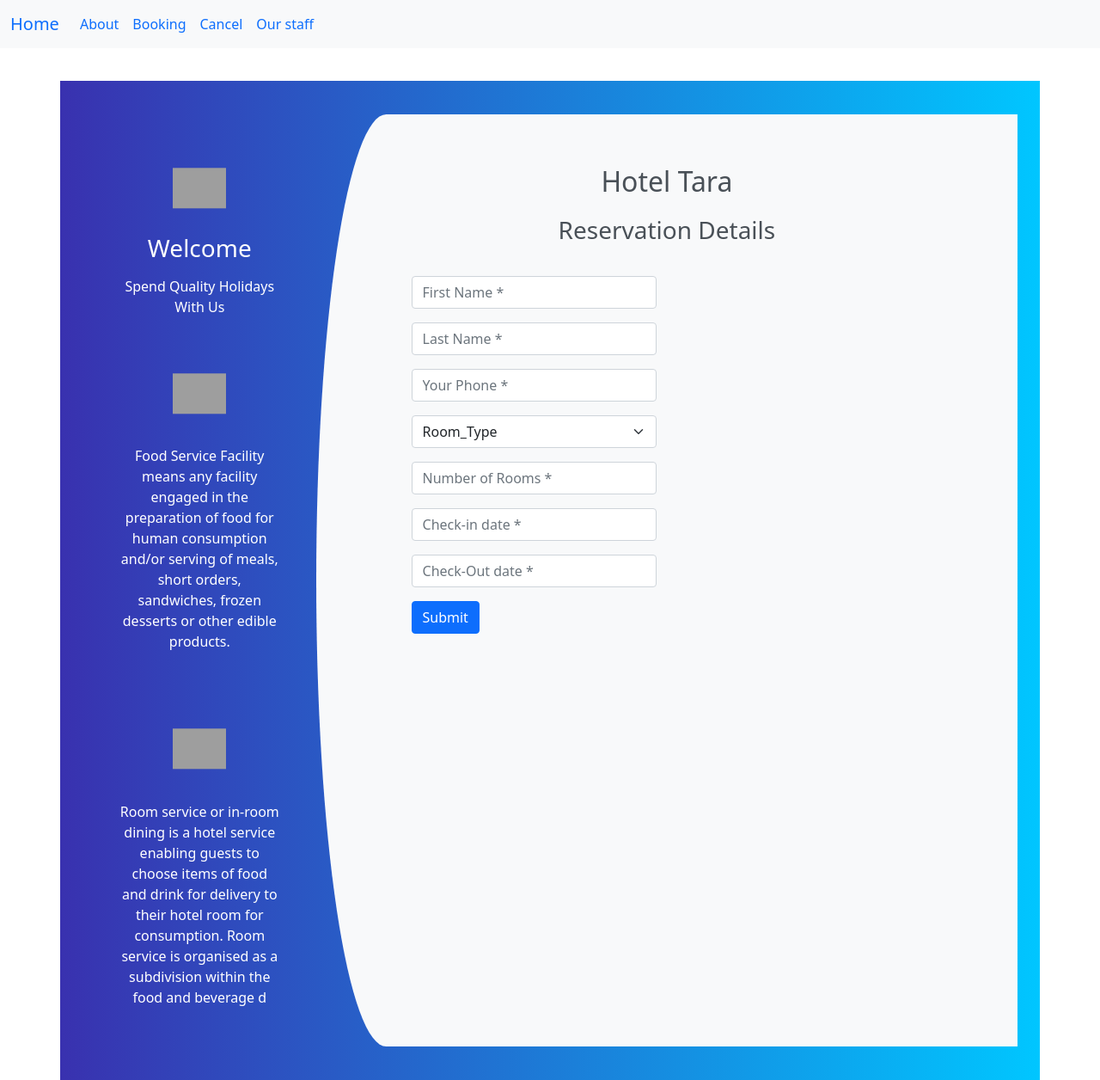
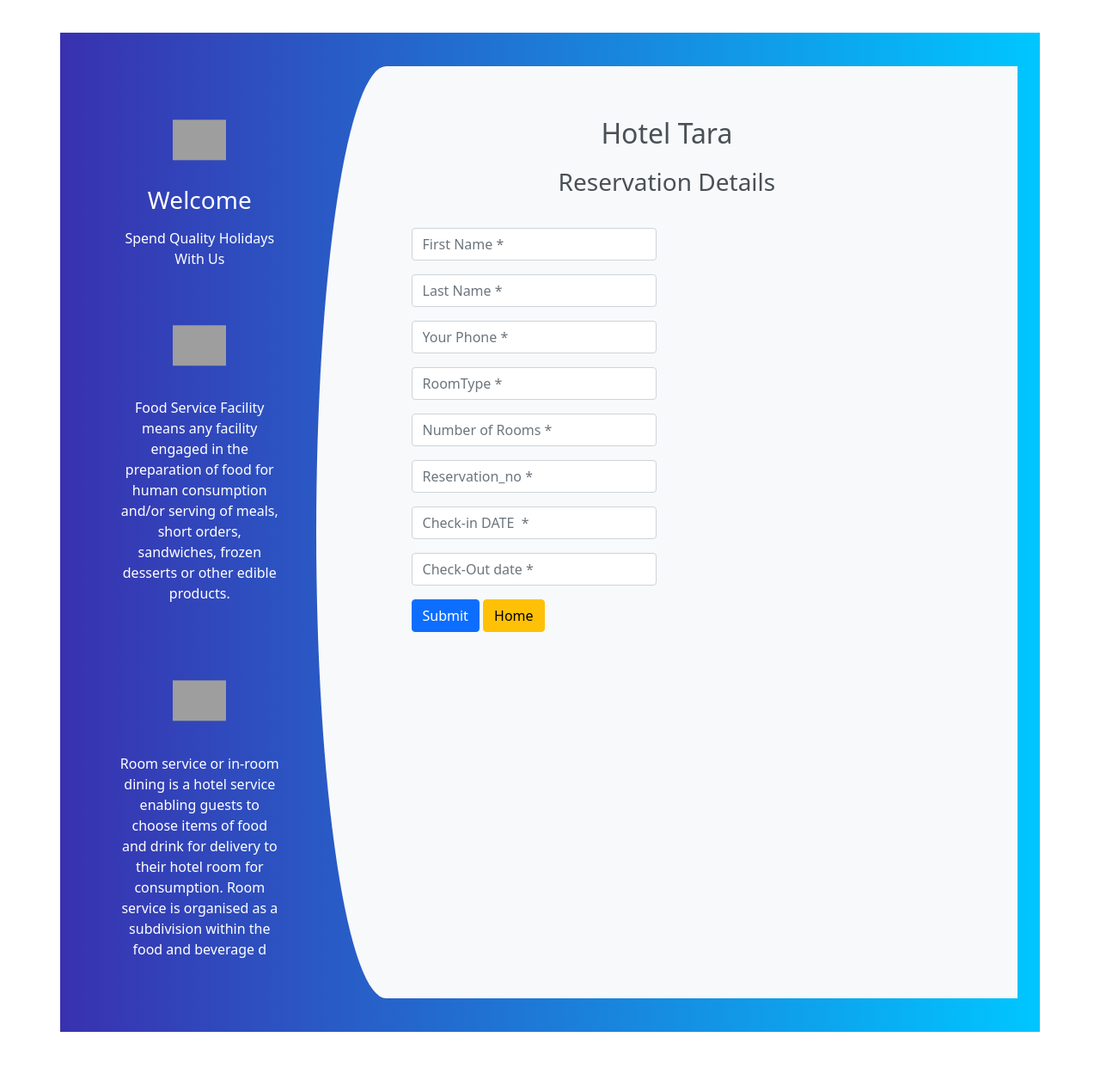
Before and after one commit to Rathod46/tara_hotel, a PHP site: page /book.php in a window 1280 px wide. Shown: the whole page at 86% size. After the commit the page ends 1200 px from the top, so only its background shows below. Run offline with PHP 8.4, Linux system fonts and the light colour scheme; some libraries are stand-ins or nearby versions; grey boxes are pictures that could not be loaded.

Commit message:
Add files via upload

```diff
--- a/About.php
+++ b/About.php
@@ -98,7 +98,7 @@ include 'dbconnect.php';
     <div class="container">
         <div class="col-md-12">
             <div class="media-container-row">
-                <div class="mbr-figure" style="width: 100%;">
+                <div class="mbr-figure" style="width: 50%;">
                     <img src="https://images.unsplash.com/photo-1551882547-ff40c63fe5fa?ixlib=rb-1.2.1&ixid=MnwxMjA3fDB8MHxzZWFyY2h8MXx8aG90ZWxzfGVufDB8fDB8fA%3D%3D&w=1000&q=80" width="1000" height="500">
                 </div>
 
--- a/book.php
+++ b/book.php
@@ -1,50 +1,6 @@
 <?php
 include 'dbconnect.php';
-// error_reporting(0);
-$popup = false;
-
-if ($_SERVER["REQUEST_METHOD"] == "POST") {
-    $showAlert = false;
-
-    include 'dbconnect.php';
-    $Fname = $_POST["Fname"];
-    $Lname = $_POST["Lname"];
-    $phoneno = $_POST["phoneno"];
-    $Roomtype = $_POST["RoomType"];
-    $Number_of_Rooms = $_POST["NumberofRooms"];
-    $Checkin = $_POST["CheckinDATE"];
-    $Checkout = $_POST["CheckOutDATE"];
-
-    $sql = "INSERT INTO `customer` ( `FNAME`, `LNAME`, `PHONENO`) VALUES ( '$Fname', '$Lname', '$phoneno');";
-    $sql1 = "SELECT `RESERVATION_NO` FROM `CUSTOMER` WHERE `FNAME` = '$Fname' AND `LNAME` = '$Lname';";
-    $sql2 = "SELECT `PRICE` FROM AVAIL WHERE `ROOMTYPE` = '$Roomtype';";
-    $result = mysqli_query($conn, $sql);
-    $result1 = mysqli_query($conn, $sql1);
-    $result2 = mysqli_query($conn, $sql2);
-    $row1 = mysqli_fetch_assoc($result1);
-    $row2 = mysqli_fetch_assoc($result2);
-    $reservation_no = $row1['RESERVATION_NO'];
-    $payment = $row2['PRICE'];
-    $sql3 = "UPDATE `CUSTOMER` SET `PAYMENT` = '$payment' WHERE `RESERVATION_NO` = '$reservation_no';";
-    $sql4 = "INSERT INTO `book` (`SNO`, `ROOMTYPE`,`RESERVATION_NO`, `NUMBER_OF_ROOMS`, `CHECKIN`, `CHECKOUT`) VALUES (NULL, '$Roomtype','$reservation_no', '$Number_of_Rooms','$Checkin','$Checkout');";
-    $result3 = mysqli_query($conn, $sql3);
-    $result4 = mysqli_query($conn, $sql4);
-    if ($result && $result2 && $result1 && $result3 && $result3) {
-        $popup = true;
-        echo '<div class="alert alert-success alert-dismissible fade show" role="alert">
-        <strong>Success!!!!!!!</strong> Submitted Check Your Payment details below
-        <button type="button" class="btn-close" data-bs-dismiss="alert" aria-label="Close"></button>
-        </div>';
-    } else {
-        echo '<div class="alert alert-warning alert-dismissible fade show" role="alert">
-        <strong>Warning!!!!!!!</strong> Invalid
-        <button type="button" class="btn-close" data-bs-dismiss="alert" aria-label="Close"></button>
-        </div>';
-    }
-}
-
-
-
+error_reporting(0);
 ?>
 
 <!DOCTYPE html>
@@ -66,39 +22,28 @@ if ($_SERVER["REQUEST_METHOD"] == "POST") {
 </head>
 
 <body>
-    <header>
-        <nav class="navbar navbar-expand-lg navbar-primary bg-light">
-            <div class="container-fluid">
-                <a class="navbar-brand" href="index.php">Home</a>
-                <button class="navbar-toggler" type="button" data-bs-toggle="collapse" data-bs-target="#navbarSupportedContent" aria-controls="navbarSupportedContent" aria-expanded="false" aria-label="Toggle navigation">
-                    <span class="navbar-toggler-icon"></span>
-                </button>
-                <div class="collapse navbar-collapse" id="navbarSupportedContent">
-                    <ul class="navbar-nav me-auto mb-2 mb-lg-0">
-                        <li class="nav-item">
-                            <a class="nav-link active" aria-current="page" href="about.php">About</a>
-                        </li>
-                        <li class="nav-item">
-                            <a class="nav-link active" aria-current="page" href="book.php">Booking</a>
-                        </li>
-                        <li class="nav-item dropdown">
 
-                        </li>
-                        <li class="nav-item">
-                            <a class="nav-link active" aria-current="page" href="cancel.php">Cancel</a>
-                        </li>
-                        <li class="nav-item">
-                            <a class="nav-link active" aria-current="page" href="staff.php">Our staff</a>
-                        </li>
-                    </ul>
-                </div>
-            </div>
-        </nav>
-    </header>
 
     <main>
         <div class="container register">
 
+            <div class="modal fade" id="exampleModal" tabindex="-1" aria-labelledby="exampleModalLabel" aria-hidden="true">
+                <div class="modal-dialog">
+                    <div class="modal-content">
+                        <div class="modal-header">
+                            <h5 class="modal-title" id="exampleModalLabel">Modal title</h5>
+                            <button type="button" class="btn-close" data-bs-dismiss="modal" aria-label="Close"></button>
+                        </div>
+                        <div class="modal-body">
+                            ...
+                        </div>
+                        <div class="modal-footer">
+                            <button type="button" class="btn btn-secondary" data-bs-dismiss="modal">Close</button>
+                            <button type="button" class="btn btn-primary">Save changes</button>
+                        </div>
+                    </div>
+                </div>
+            </div>
             <div class="row">
                 <div class="col-md-3 register-left">
                     <img src="https://image.ibb.co/n7oTvU/logo_white.png" alt="" />
@@ -112,37 +57,56 @@ if ($_SERVER["REQUEST_METHOD"] == "POST") {
                 </div>
                 <div class="col-md-9 register-right">
 
+
                     <div class="container">
-                        <div class="modal fade" id="exampleModal" tabindex="-1" aria-labelledby="exampleModalLabel" aria-hidden="true">
-                            <div class="modal-dialog">
-                                <div class="modal-content">
-                                    <div class="modal-header bg-info bg-opacity-25 bg-gradient ">
-                                        <h5 class="modal-title " id="exampleModalLabel">Reservation Details</h5>
-                                        <button type="button" class="btn-close" data-bs-dismiss="modal" aria-label="Close"></button>
-                                    </div>
-                                    <div class="modal-body">
 
-                                        <?php
-                                        if ($popup) {
-                                            echo '<div class="container h5 mb-3">
-                                            Payment : '.$payment.'
-                                        </div>
-                                        <div class="container h5">
-                                            Reservation No : '.$reservation_no.'
-                                        </div>
-                                        <div class="text-center mt-2">
-                                           please note your reservation no for future reference
-                                        </div>';
-                                        }
-                                        ?>
-                                    </div>
-                                    <div class="modal-footer">
-                                        <button type="button" class="btn btn-secondary" data-bs-dismiss="modal">Close</button>
-                                    </div>
-                                </div>
-                            </div>
-                        </div>
                         <form action="/tara_hotel/book.php" method="POST">
+                            <?php
+                            if ($_SERVER["REQUEST_METHOD"] == "POST") {
+                                $showAlert = false;
+
+                                include 'dbconnect.php';
+                                $Fname = $_POST["Fname"];
+                                $Lname = $_POST["Lname"];
+                                $Address1 = $_POST["Address1"];
+                                $Address2 = $_POST["Address2"];
+                                $City = $_POST["City"];
+                                $State = $_POST["State"];
+                                $Roomno = $_POST["Roomno"];
+                                $Pincode = $_POST["Pincode"];
+                                $RoomPreference = $_POST["RoomPreference*"];
+                                $gender = $_POST["gender"];
+                                $email = $_POST["email"];
+                                $password = $_POST["password"];
+                                $cpassword = $_POST["cpassword"];
+                                $phoneno = $_POST["phoneno"];
+                                $Question = $_POST["Question"];
+                                $answer = $_POST["answer"];
+                                $Arrivaldate = $_POST["Arrivaldate"];
+                                $checkintime = $_POST["checkintime"];
+                                $checkouttime = $_POST["checkouttime"];
+                                $Departuretime = $_POST["Departuretime"];
+                                $Adults = $_POST["Adults"];
+                                $Children = $_POST["Children"];
+
+                                $sql = "INSERT INTO `reservation_details` (`First_name`, `Last_name`, `Address_1`, `Address_2`, `City`, `State`, `Room_no`, `Pin_code`, `Room_preference`, `gender`, `Email_ID`, `Password`, `conferm_Password`, `Phone_no`, `Question`, `Answer`, `Arrival_date`, `Check_in_time`, `Check_out_time`, `Departure_date`, `Adults`, `Children`) VALUES ('$Fname', '$Lname', '$Address1', '$Address2', '$City', '$State', '$Roomno', '$Pincode', '$RoomPreference', '$gender', '$email', '$password', '$cpassword', '$phoneno', '$Question', '$answer', '$Arrivaldate', '$checkintime', '$checkouttime', '$Departuretime', '$Adults', '$Children');";
+                                $result = mysqli_query($conn, $sql);
+                                if ($result) {
+                                    echo '<div class="alert alert-success alert-dismissible fade show" role="alert">
+                                    <strong>Success!!!!!!!</strong> Submitted
+                                    <button type="button" class="btn-close" data-bs-dismiss="alert" aria-label="Close"></button>
+                                    </div>';
+                                } else {
+                                    echo '<div class="alert alert-warning alert-dismissible fade show" role="alert">
+                                    <strong>Warning!!!!!!!</strong> Invalid
+                                    <button type="button" class="btn-close" data-bs-dismiss="alert" aria-label="Close"></button>
+                                    </div>';
+                                }
+                            }
+
+
+
+                            ?>
 
                             <h2 class="register-heading">Hotel Tara</h2>
                             <br>
@@ -152,81 +116,107 @@ if ($_SERVER["REQUEST_METHOD"] == "POST") {
                             <div class="row register-form">
                                 <div class="col-md-6">
                                     <div class="input-group mb-3">
-                                        <input type="text" name="Fname" id="Fname" class="form-control" placeholder="First Name *" required>
+                                        <input type="text" name="Fname" id="Fname" class="form-control" placeholder="First Name *">
                                     </div>
                                     <div class="input-group mb-3">
-                                        <input type="text" name="Lname" id="Lname" class="form-control" placeholder="Last Name *" required>
+                                        <input type="text" name="Lname" id="Lname" class="form-control" placeholder="Last Name *">
                                     </div>
                                     <div class="input-group mb-3">
-                                        <input type="tel" id="phoneno" name="phoneno" minlength="10" maxlength="10" class="form-control" placeholder="Your Phone *" required />
+                                        <input type="text" id="phoneno" name="phoneno" minlength="10" maxlength="10" name="txtEmpPhone" class="form-control" placeholder="Your Phone *" />
                                     </div>
                                     <div class="input-group mb-3">
-                                        <select class="form-select" id="RoomType" name="RoomType" class="form-control" placeholder="RoomType *" required>
-                                            <option selected>Room_Type</option>
-                                            <option value="DOUBLE_DELUXE_ROOM">DOUBLE_DELUXE_ROOM</option>
-                                            <option value="SINGLE_DELUXE_ROOM">SINGLE_DELUXE_ROOM</option>
-                                            <option value="HONEYMOON_SUITE">HONEYMOON_SUITE</option>
-                                            <option value="ECONOMY_DOUBLE">ECONOMY_DOUBLE</option>
-                                            <option value="SINGLE_ROOM">SINGLE_ROOM</option>
-                                            <option value="TRIPLE">TRIPLE</option>
-                                            <option value="KINGSIZE_ROOM">KINGSIZE_ROOM</option>
-                                            <option value="QUEENSIZE_ROOM">QUEENSIZE_ROOM</option>
-                                            <option value="TWIN_ROOM">TWIN_ROOM</option>
-                                            <option value="QUAD_ROOM">QUAD_ROOM</option>
-                                            <option value="HOLLYWOOD_ROOM">HOLLYWOOD_ROOM</option>
-                                            <option value="ECONOMY_DOUBLE">ECONOMY_DOUBLE</option>
-                                            <option value="SINGLE">SINGLE</option>
-                                            <option value="KING_ROOM">KING_ROOM</option>
-                                            <option value="QUEEN_ROOM">QUEEN_ROOM</option>
-                                            <option value="SINGLE_ROOM">SINGLE_ROOM</option>
-                                            <option value="DOUBLE_ROOM">DOUBLE_ROOM</option>
-                                            <option value="SUITE_ROOM">SUITE_ROOM</option>
-                                            <option value="KIDS_ROOM">KIDS_ROOM</option>
-                                            <option value="HONEYMOON_SUITE_ROOM">HONEYMOON_SUITE_ROOM</option>
-                                        </select>
+                                        <input type="Roomtype" id="RoomType" name="RoomType" class="form-control" placeholder="RoomType *" />
+                                    </div>
+                                    <div class="input-group mb-3">
+                                        <input type="Number of Rooms" id="Number of Rooms" name="Number of Rooms" class="form-control" placeholder="Number of Rooms *" />
+                                    </div>
+                                    <div class="input-group mb-3">
+                                        <input type="Reservation_no" id="Reservation_no" name="Reservation_no" class="form-control" placeholder="Reservation_no *" />
+                                    </div>
+                                    <div class="input-group mb-3">
+                                        <input type="Check-in DATE " id="Check-in DATE " name="Check-in DATE " class="form-control" placeholder="Check-in DATE  *" />
+                                    </div>
+                                    <div class="input-group mb-3">
+                                        <input type="Check-Out date" id="Check-Out date" name="Check-Out date" class="form-control" placeholder="Check-Out date *" />
+                                    </div>
+                                    <div>
+                                    <a class="btn btn-primary" href="index.php" role="button">Submit</a>
+                                        <a class="btn btn-warning btnwarning" href="index.php" role="button">Home</a>
                                     </div>
 
-                                    <div class="input-group mb-3">
-                                        <input type="text" id="NumberofRooms" name="NumberofRooms" class="form-control" placeholder="Number of Rooms *" required />
-                                    </div>
-                                    <!-- <div class="input-group mb-3">
-                                        <input type="number" id="Reservation_no" name="Reservation_no" class="form-control" placeholder="Reservation_no *"  />
 
-                                </div> -->
-                                    <div class="input-group datepicker mb-3">
-                                        <input type="text" id="CheckinDATE " name="CheckinDATE" class="form-control" placeholder="Check-in date *" onfocus="(this.type = 'date')" onblur="this.type='text'" required />
-                                    </div>
-                                    <div class="input-group mb-3">
-                                        <input type="text" id="CheckOutdate" name="CheckOutDATE" class="form-control" placeholder="Check-Out date *" onfocus="(this.type = 'date')" onblur="this.type='text'" required />
-                                    </div>
-                                </div>
-                                <div>
-                                    <input type="submit" id="submit" class="btn btn-primary"></input>
-                                    <?php
-                                    if ($popup) {
-                                        echo '<button type="submit" id="submit" class="btn btn-primary" data-bs-toggle="modal" data-bs-target="#exampleModal">view your registration no</button>
 
-                                        ';
-                                    }
-                                    ?>
+
 
                                 </div>
                             </div>
-                    </div>
-                </div>
-            </div>
-        </div>
+
+
+
+
 
     </main>
     <script src="//cdnjs.cloudflare.com/ajax/libs/jquery/3.2.1/jquery.min.js"></script>
 
     <script src="https://cdn.jsdelivr.net/npm/bootstrap@5.1.3/dist/js/bootstrap.bundle.min.js" integrity="sha384-ka7Sk0Gln4gmtz2MlQnikT1wXgYsOg+OMhuP+IlRH9sENBO0LRn5q+8nbTov4+1p" crossorigin="anonymous"></script>
-    <!-- <script>
-        $('#myForm').on('submit', function(e) {
-            $('#myModal').modal('show');
-            e.preventDefault();
-        });
-    </script> -->
+
 </body>
 
 </html>
+
+
+<?php
+
+// $fn = $_GET['Firstname'];
+// $ln = $_GET['Lastname'];
+// $An = $_GET['Address1'];
+// $An = $_GET['Address2'];
+// $cn = $_GET['city'];
+// $sn = $_GET['state'];
+// $Rn = $_GET['Roomno'];
+// $Pn = $_GET['Pincode'];
+// $Rn = $_GET['Roomreferences'];
+// $Gn = $_GET['Gender'];
+// $En = $_GET['Email'];
+// $pwd = $_GET['Password'];
+// $Cn = $_GET['Confirmpassword'];
+// $pn = $_GET['phone'];
+// $fn = $_GET['Question'];
+// $Qn = $_GET['Answer'];
+// $An = $_GET['Arrivaldate'];
+// $cn = $_GET['checkin'];
+// $cn = $_GET['checkout'];
+// $dn = $_GET['departuredate'];
+// $An = $_GET['Adults'];
+// $cn = $_GET['children'];
+
+// echo "$fn";
+// echo "$ln";
+// echo "$An";
+// echo "$An";
+// echo "$cn";
+// echo "$sn";
+// echo "$Rn";
+// echo "$Pn";
+// echo "$Rn";
+// echo "$Gn";
+// echo "$En";
+// echo "$pwd";
+// echo "$Cn";
+// echo "$Qn";
+// echo "$An";
+// echo "$cn";
+// echo "$cn";
+// echo "$dn";
+// echo "$An";
+// echo "$cn";
+
+
+// $query = "INSERT INTO RESERVATION_DATAILS VALUES ('$fn','$ln','$An','$An','$cn',$sn','$Rn','$Pn','$Rn','$Gn','$En','$pwd','$Cn','$Qn','$An','$cn','$cn','$dn','$An','$cn')";
+
+// $data = mysqli_query($conn, $query);
+
+// if ($data) {
+//     echo "Data inserted into Database";
+// } else " Failed to insert Data inserted into Database";
+?>
```
